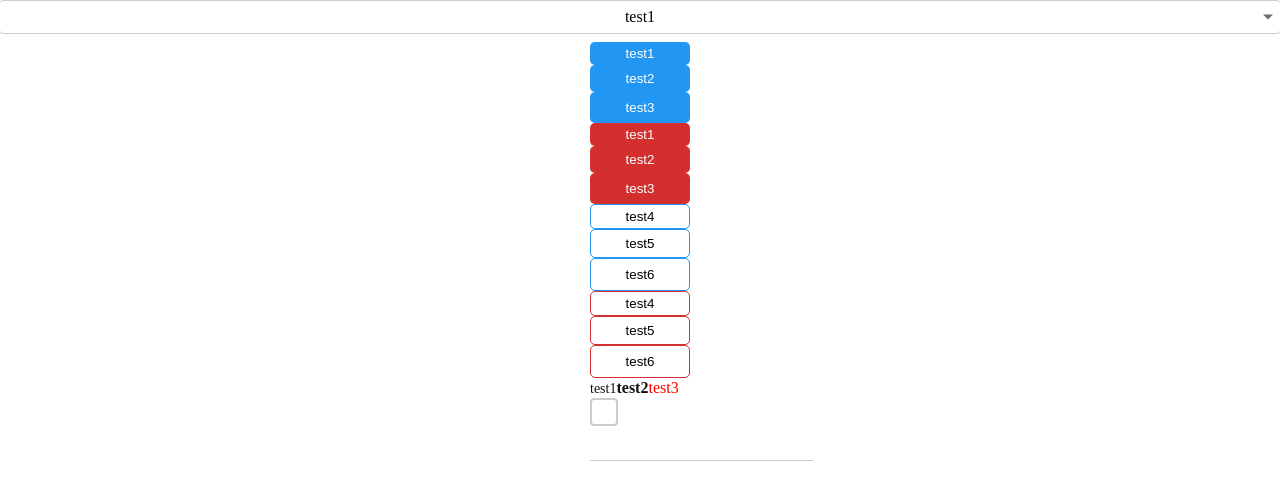
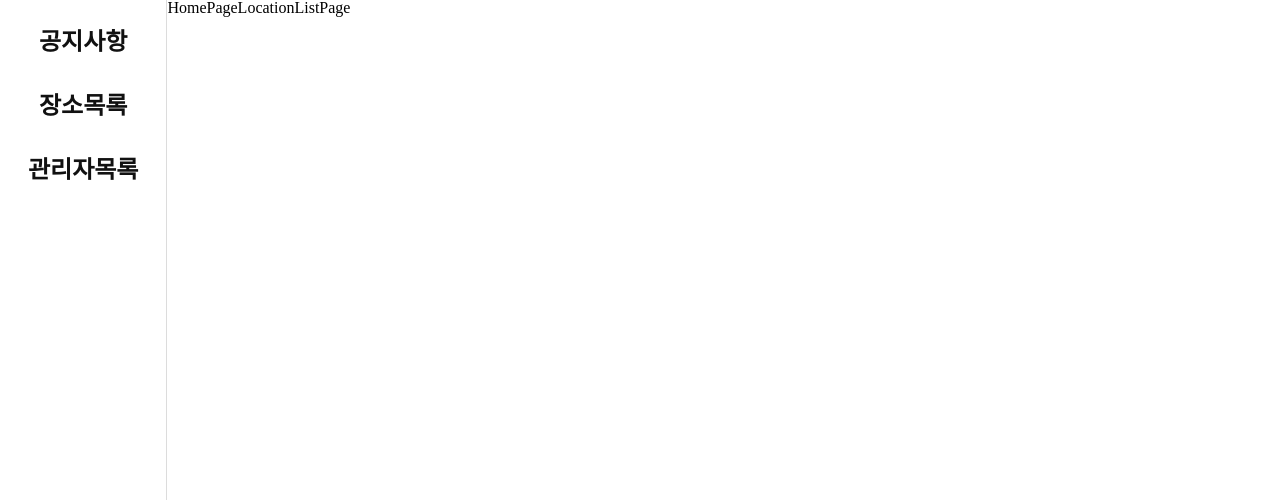
Before and after one commit to PlayYoungRock/Daeddong-admin-frontend, a React (Vite) app: page /location-list in a window 1280 px wide. Shown: the top 500 px of the page. Built offline with nearby package versions, Linux system fonts and the light colour scheme.

Commit message:
:sparkles: 라우팅 추가

```diff
--- a/src/main.jsx
+++ b/src/main.jsx
@@ -1,11 +1,12 @@
 import React from 'react';
 import ReactDOM from 'react-dom/client';
+import { createBrowserRouter, RouterProvider } from 'react-router-dom';
 
-import App from './App.jsx';
 import '@styles/reset.css';
+import { router } from './routes';
 
 ReactDOM.createRoot(document.getElementById('root')).render(
   <React.StrictMode>
-    <App />
+    <RouterProvider router={createBrowserRouter(router)} />
   </React.StrictMode>,
 );
--- /dev/null
+++ b/src/routes/index.js
@@ -0,0 +1 @@
+export * from './router';
--- /dev/null
+++ b/src/routes/router.jsx
@@ -0,0 +1,31 @@
+import HomePage from './HomePage';
+import ErrorPage from './ErrorPage';
+import LocationDetailPage from './LocationDetailPage';
+import LocationListPage from './LocationListPage';
+
+export const HOME_PAGE = '/';
+export const LOCATION_LIST_PAGE = 'location-list';
+export const ADMIN_LIST_PAGE = 'admin-list';
+
+export const router = [
+  {
+    path: HOME_PAGE,
+    element: <HomePage />,
+    errorElement: <ErrorPage />,
+    children: [
+      {
+        path: LOCATION_LIST_PAGE,
+        element: <LocationListPage />,
+      },
+      {
+        path: `${LOCATION_LIST_PAGE}/:id`,
+        element: <LocationDetailPage />,
+      },
+      {
+        path: ADMIN_LIST_PAGE,
+        // TODO admin 기획되면 추가할 것
+        element: <LocationListPage />,
+      },
+    ],
+  },
+];
```
